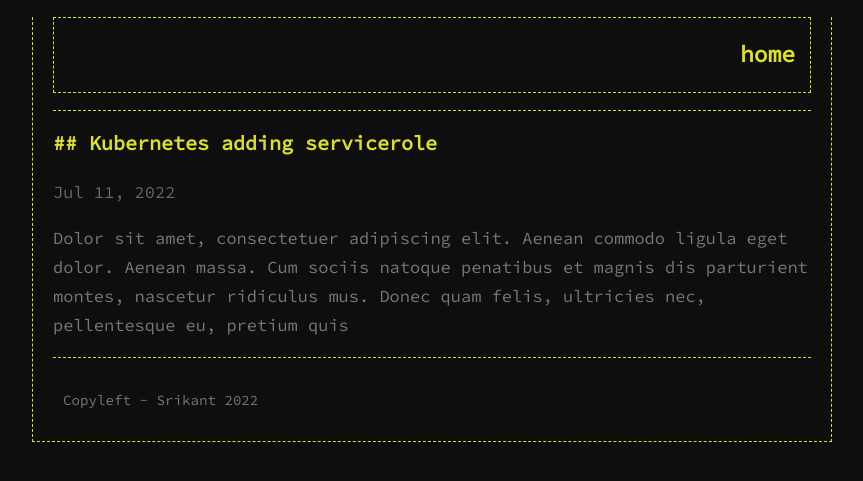
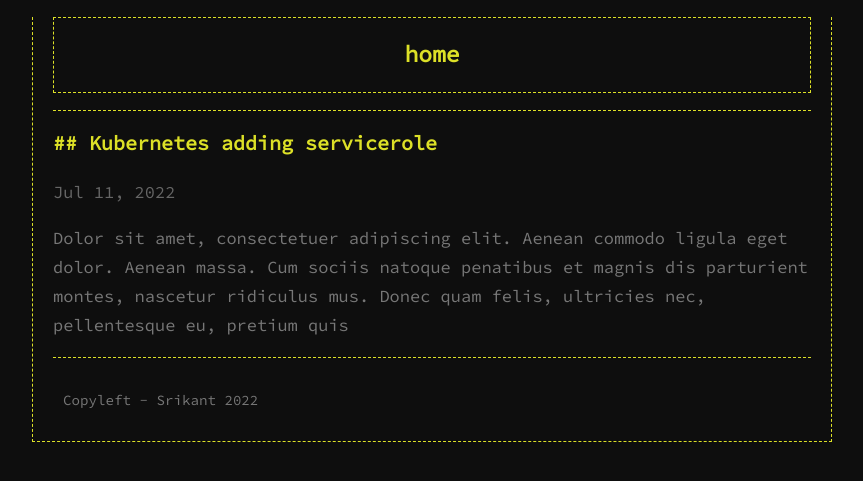
Before and after one commit to srikantpatnaik/srikantpatnaik.github.io, a Jekyll site: the page built from index.html, in a window 1280 px wide. Shown: the top 481 px of the page, without its empty margins (208-1071 px from the left). Built offline with Jekyll 4.4.1, drawn with Linux system fonts in a browser that asks for light colours.

Commit message:
formatted home button

```diff
--- a/_sass/_style.scss
+++ b/_sass/_style.scss
@@ -118,7 +118,7 @@
     border: 1px dashed;
     padding: 2px 15px;
     margin-bottom: 1em;
-    text-align: -webkit-right;
+    text-align: center;
     h1:before{
         content: "";
     }
```
